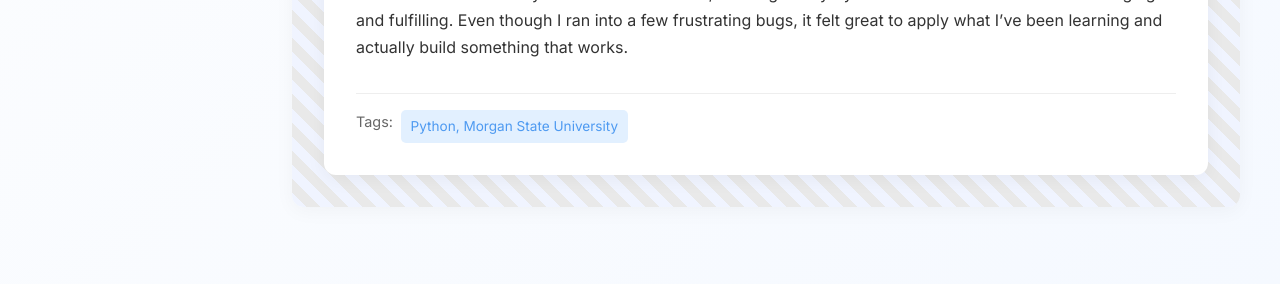
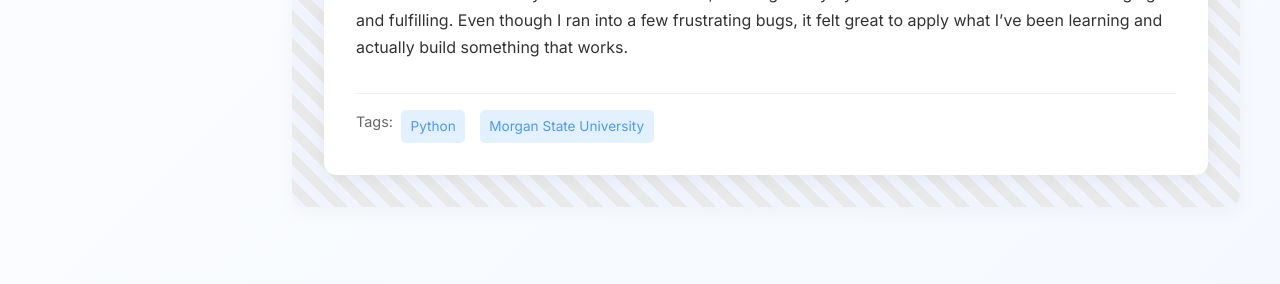
Before and after one commit to TolaniBello/TolaniBello.github.io, a Jekyll site: the page built from _posts/2025-06-05-day8.md, in a window 1280 px wide. Shown: the part 973-1257 px from the top of the page. Built offline with Jekyll 4.4.1, drawn with Linux system fonts in a browser that asks for light colours.

Commit message:
Update 2025-06-05-day8.md

```diff
--- a/_posts/2025-06-05-day8.md
+++ b/_posts/2025-06-05-day8.md
@@ -4,7 +4,7 @@ title: "Day 8 – Campus tour and Python project"
 date: 2025-06-05
 author: Omotolani Bello
 permalink: /day8.html
-tags: ["Python, Morgan State University"]
+tags: ["Python", "Morgan State University"]
 
 what_i_learned: |
   Today, I applied what I’ve been learning in Python by creating a contact book using a dictionary, defining a function, using if-else statements, and the not function. It felt really good to see how all these concepts could come together to build something functional. There were definitely some frustrating moments, especially when I couldn’t figure out what was wrong with certain lines of code. But working through those issues made the process even more rewarding. Overall, it was a fulfilling experience that showed me how much I’m growing.
```
